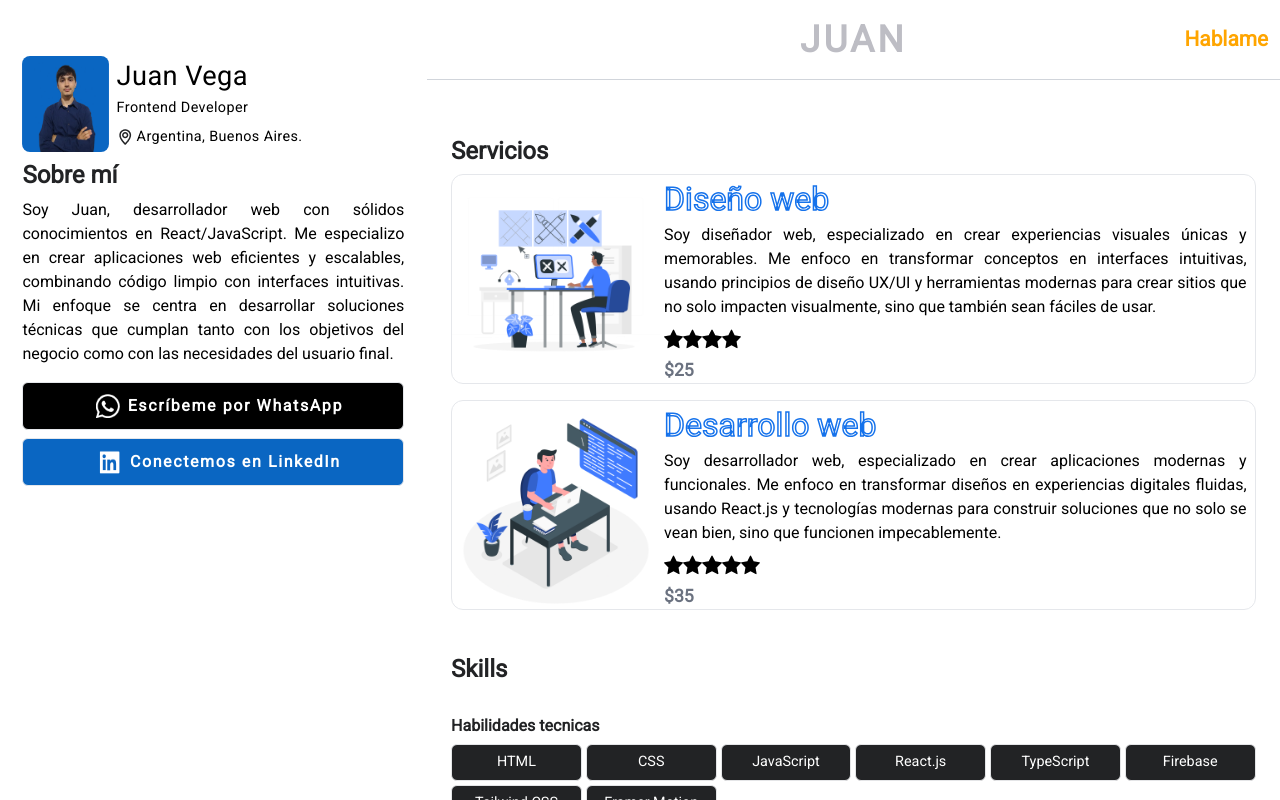
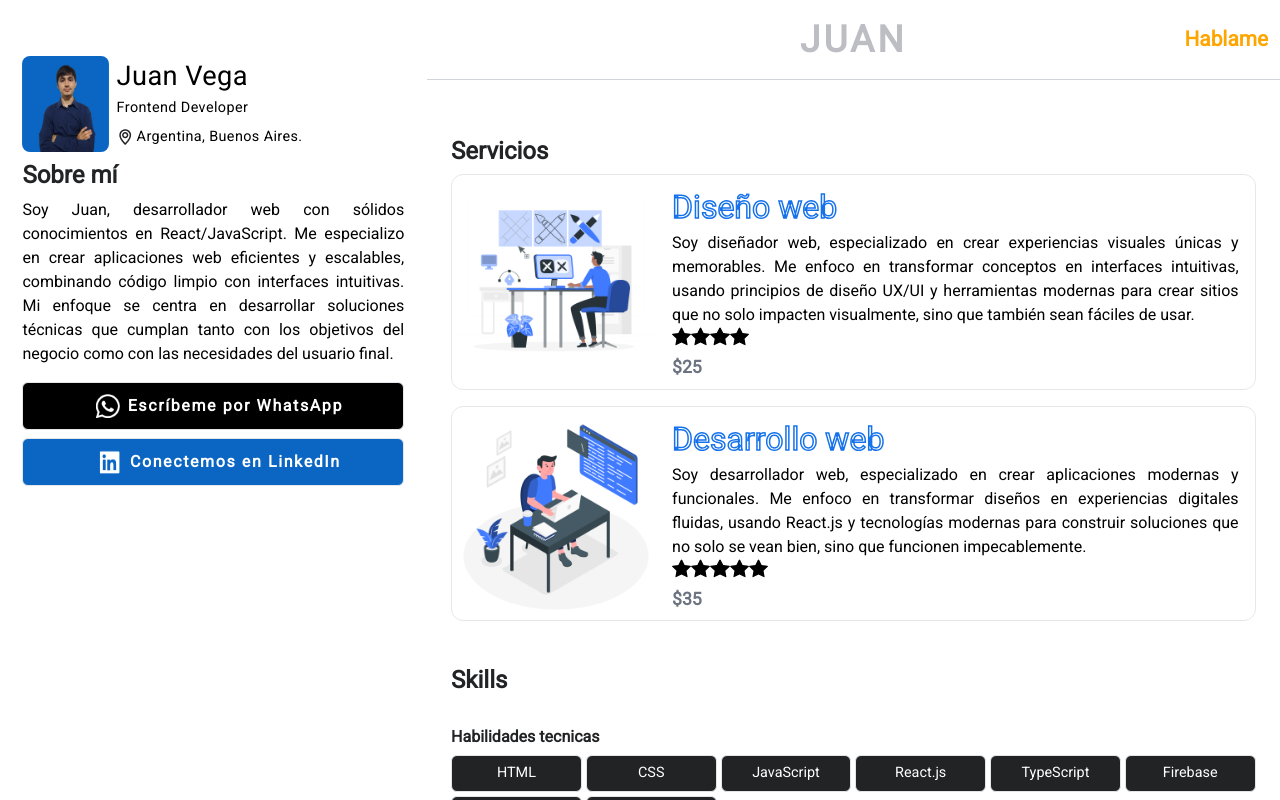
Before and after one commit to bautistaJuan/Juan-Bautista, a React (Vite) app: page / in a window 1280 px wide. Built offline with nearby package versions, Linux system fonts and the light colour scheme.

Commit message:
Update ServicesCard.tsx

```diff
--- a/src/components/ServicesCard.tsx
+++ b/src/components/ServicesCard.tsx
@@ -4,7 +4,7 @@
     return (
         <div key={index} className="border rounded-xl overflow-auto gap-1 sm:flex w-full lg:pr-2 ">
             <img className="w-full lg:w-[35rem] h-[20rem] lg:h-[13rem]" src={service.img} alt={service.title} />
-            <div className="flex flex-col">
+            <div className="flex flex-col p-2">
                 <h2 className="text-[2rem] text-stroke text-transparent ">{service.title}</h2>
                 <p className="flex flex-grow text-justify">
                     {service.description}
```
